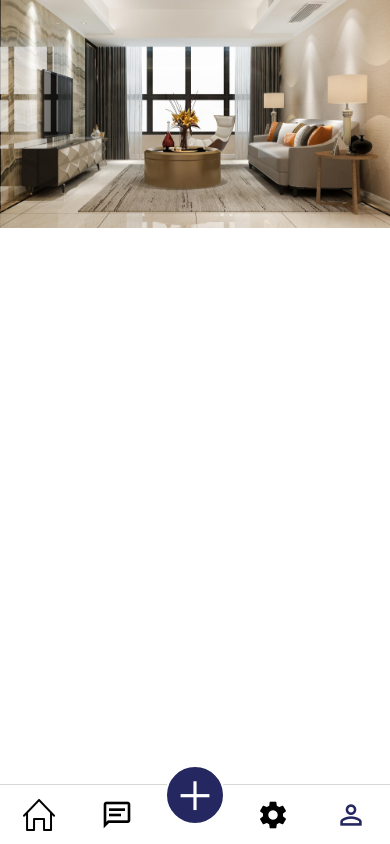
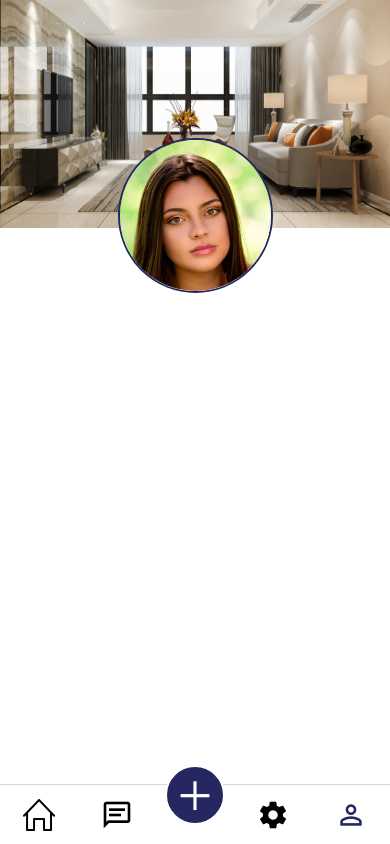
Before and after one commit to nazariikekosh/nk__ReactNative_userProfile, a React Native app in the folder userProfile/: screen /Profile in a window 390 px wide. Built offline with nearby package versions, Linux system fonts and the light colour scheme.

Commit message:
add profile image and bordert

```diff
--- a/userProfile/screens/Profile.js
+++ b/userProfile/screens/Profile.js
@@ -18,6 +18,25 @@ const Profile = () => {
         />
         </View>
 
+        <View style={{
+            flex: 1,
+            alignItems: 'center',
+        }}>
+            <Image
+                source={images.profile}
+                resizeMode='contain'
+                style={{
+                    height: 155,
+                    width: 155,
+                    borderRadius: 999,
+                    borderColor: COLORS.primary,
+                    borderWidth: 2,
+                    marginTop: -90
+                }}
+            />
+
+        </View>
+
     </SafeAreaView>
   )
 }
```
